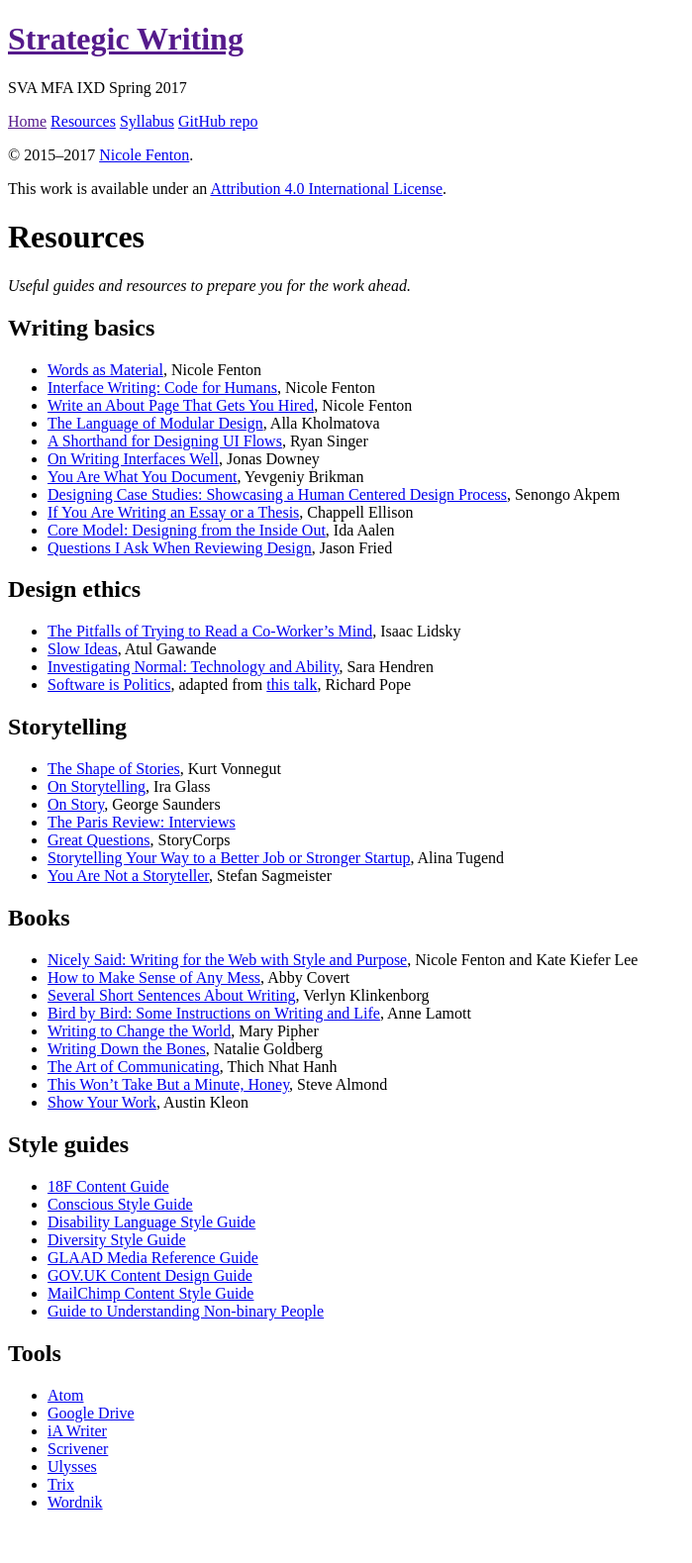
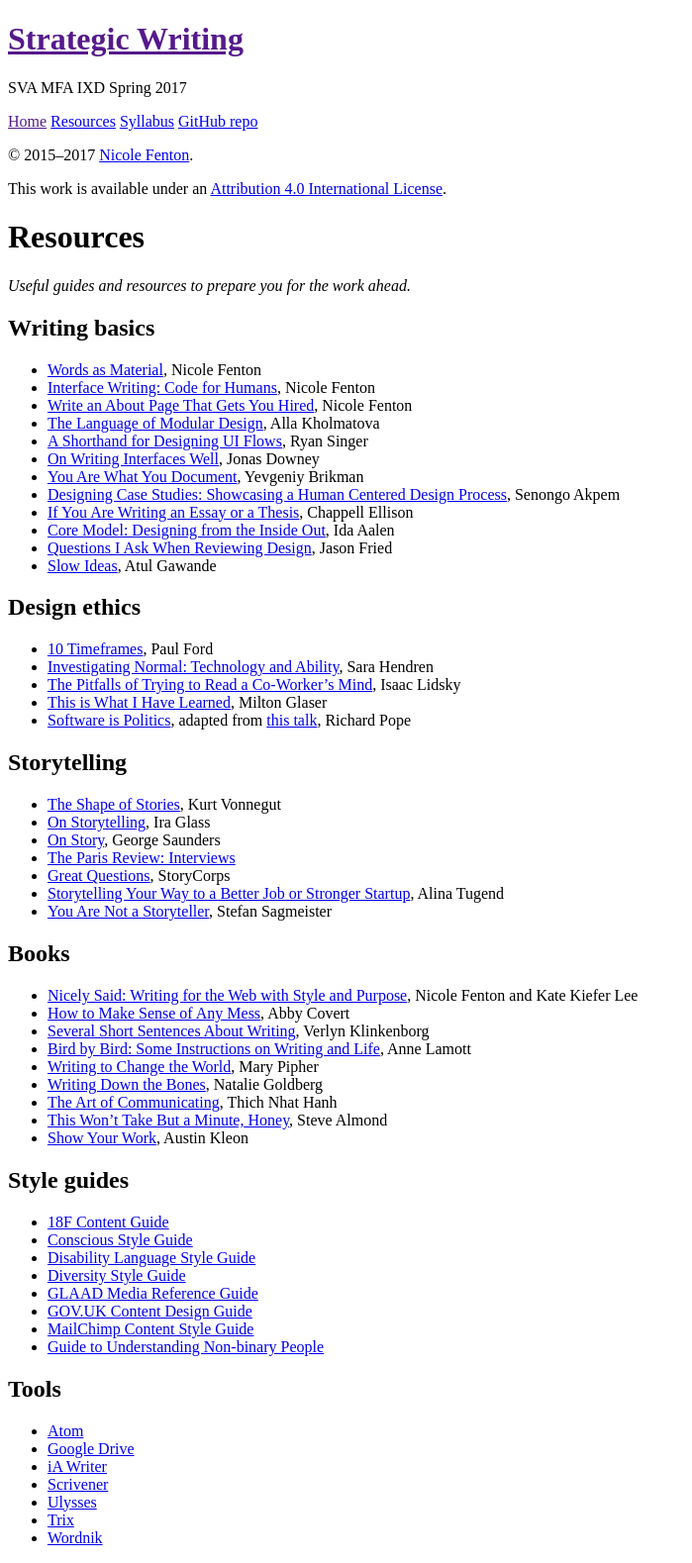
Before and after one commit to nicoleslaw/strategicwriting, a Jekyll site: the page built from resources.md, in a window 1280 px wide. Shown: the whole page at 99% size, without its empty margins (0-699 px from the left). Built offline with Jekyll 4.4.1, drawn with Linux system fonts in a browser that asks for light colours; before the commit the page ends 1543 px from its top, so only the background shows below that.

Commit message:
Update resources.md

```diff
--- a/resources.md
+++ b/resources.md
@@ -17,11 +17,13 @@ _Useful guides and resources to prepare you for the work ahead._
 * [If You Are Writing an Essay or a Thesis](https://medium.com/@chappelltracker/if-you-are-writing-an-essay-or-a-thesis-7e6e0eaeedef#.mo9vm7mka), Chappell Ellison
 * [Core Model: Designing from the Inside Out](http://alistapart.com/article/the-core-model-designing-inside-out-for-better-results), Ida Aalen
 * [Questions I Ask When Reviewing Design](https://signalvnoise.com/posts/3024-questions-i-ask-when-reviewing-a-design), Jason Fried
+* [Slow Ideas](http://www.newyorker.com/magazine/2013/07/29/slow-ideas), Atul Gawande
 
 ## Design ethics
+* [10 Timeframes](http://contentsmagazine.com/articles/10-timeframes/), Paul Ford
+* [Investigating Normal: Technology and Ability](https://vimeo.com/134764010), Sara Hendren
 * [The Pitfalls of Trying to Read a Co-Worker’s Mind](https://www.nytimes.com/2016/12/29/business/the-pitfalls-of-trying-to-read-a-co-workers-mind.html), Isaac Lidsky
-* [Slow Ideas](http://www.newyorker.com/magazine/2013/07/29/slow-ideas), Atul Gawande
-* [Investigating Normal: Technology and Ability](https://vimeo.com/134764010), Sara Hendren
+* [This is What I Have Learned](http://voiceconference.aiga.org/transcripts/presentations/milton_glaser.pdf), Milton Glaser
 * [Software is Politics](https://www.fastcodesign.com/3066631/software-is-politics), adapted from [this talk](http://blog.memespring.co.uk/2016/11/23/oscon-2016/), Richard Pope
 
 ## Storytelling
```
